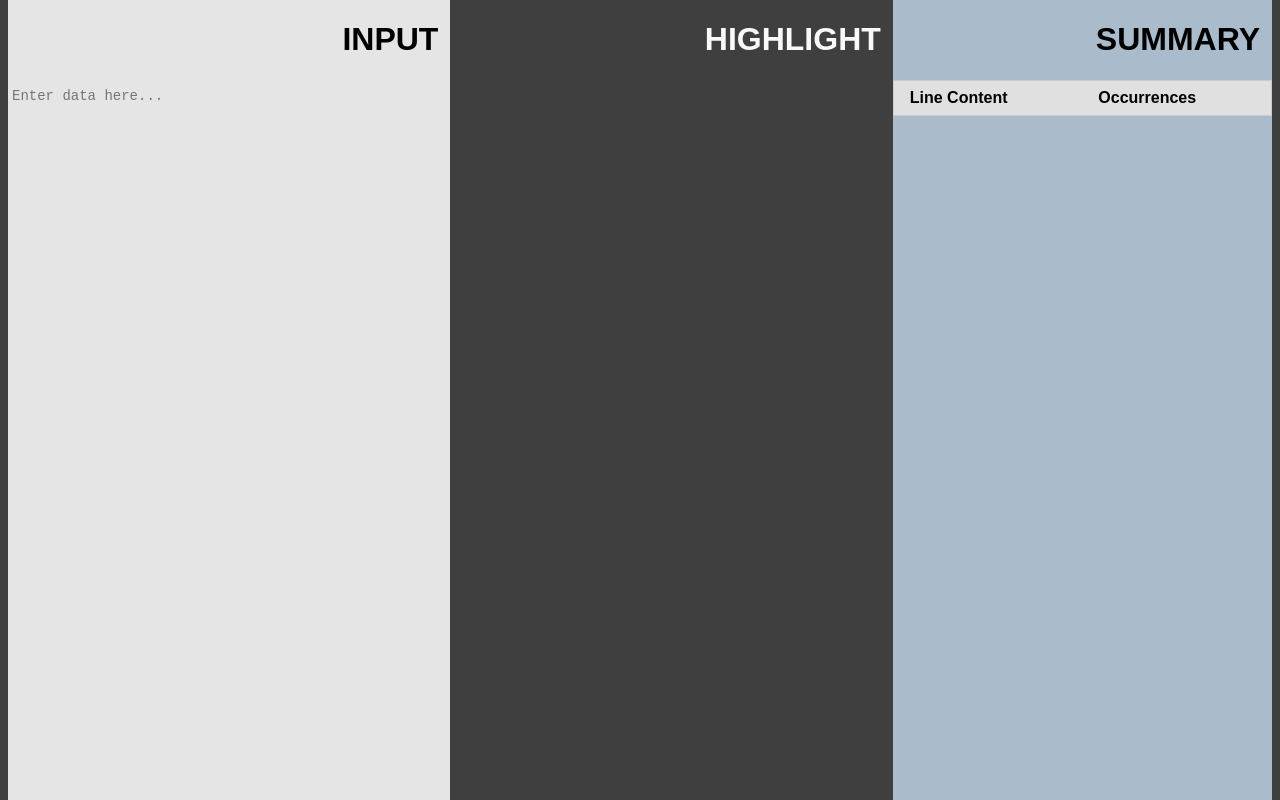
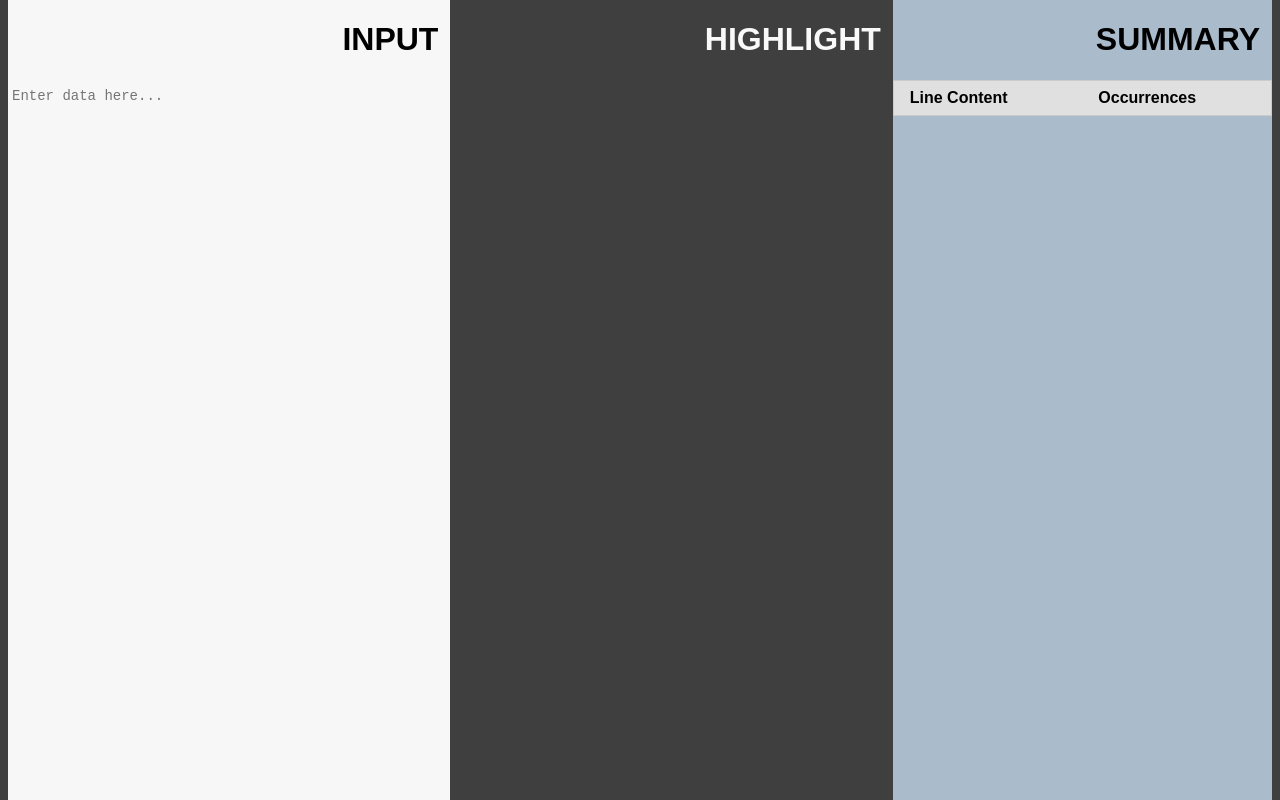
Before and after one commit to hdra/text-utils, a React (Create React App) app: page / in a window 1280 px wide. Built offline with nearby package versions, Linux system fonts and the light colour scheme; the HTML template or start-up script is replaced by a standard one.

Commit message:
Color tweak

```diff
--- a/src/App.css
+++ b/src/App.css
@@ -25,7 +25,7 @@ h1{
 }
 
 .InputContainer{
-  background-color: #e5e5e5;
+  background-color: #f7f7f7;
   padding: 0;
   display: flex;
   flex-direction: column;
@@ -42,7 +42,7 @@ h1{
   padding-top: 8px;
   padding-left: 4px;
   box-sizing: border-box;
-  background-color: #e5e5e5;
+  background-color: #f7f7f7;
 }
 
 .HighlightContainer{
```
